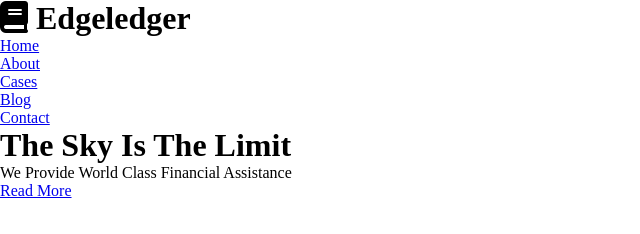
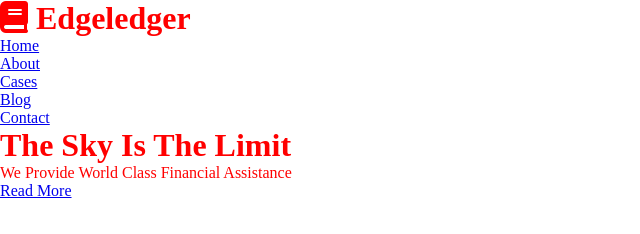
Before and after one commit to SethDimmer123/EDGELEDGER-WEBSITE-notfinished, a plain HTML site: page index.html in a window 1280 px wide. Shown: the whole page, without its empty margins (0-640 px from the left). Drawn offline with Linux system fonts and the light colour scheme.

Commit message:
initial commit

```diff
--- a/css/styles.css
+++ b/css/styles.css
@@ -5,3 +5,7 @@
     margin:0;
     padding:0;
 }
+
+#home{
+    color:red;
+}
```
